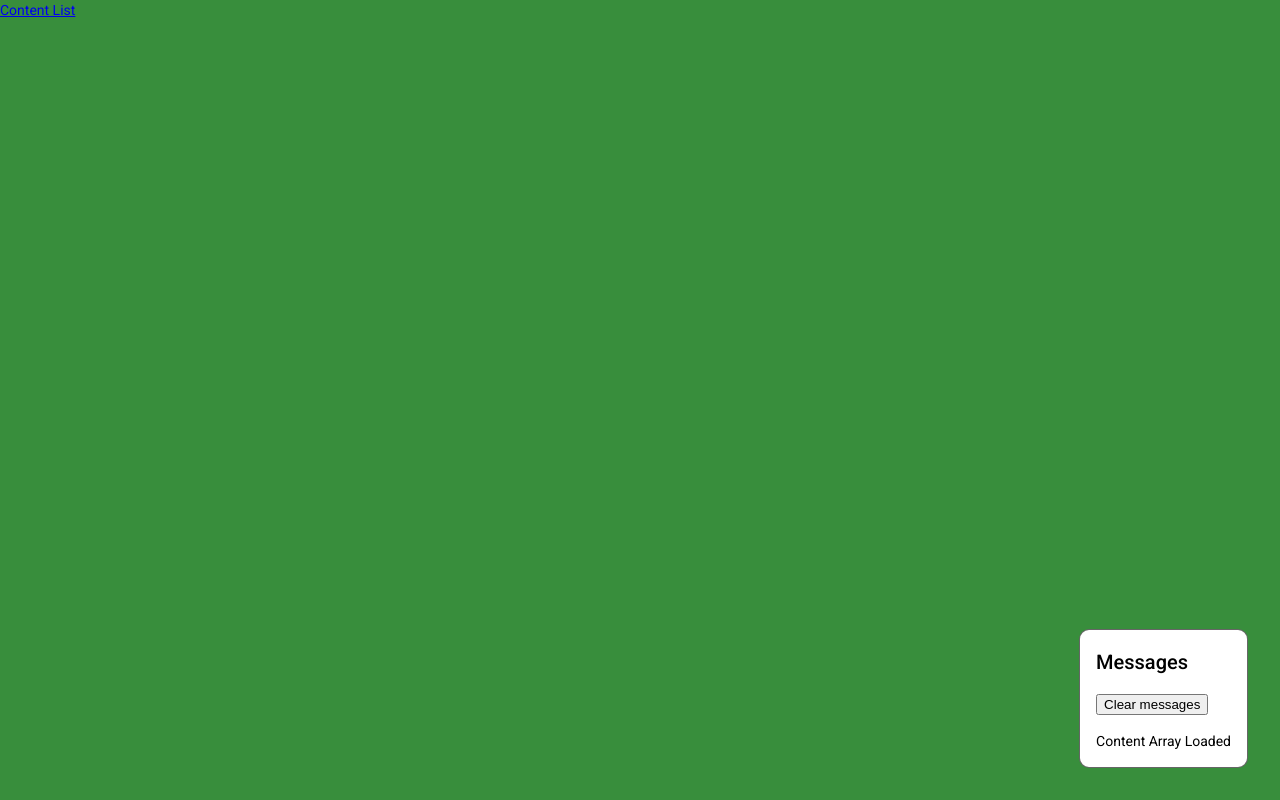
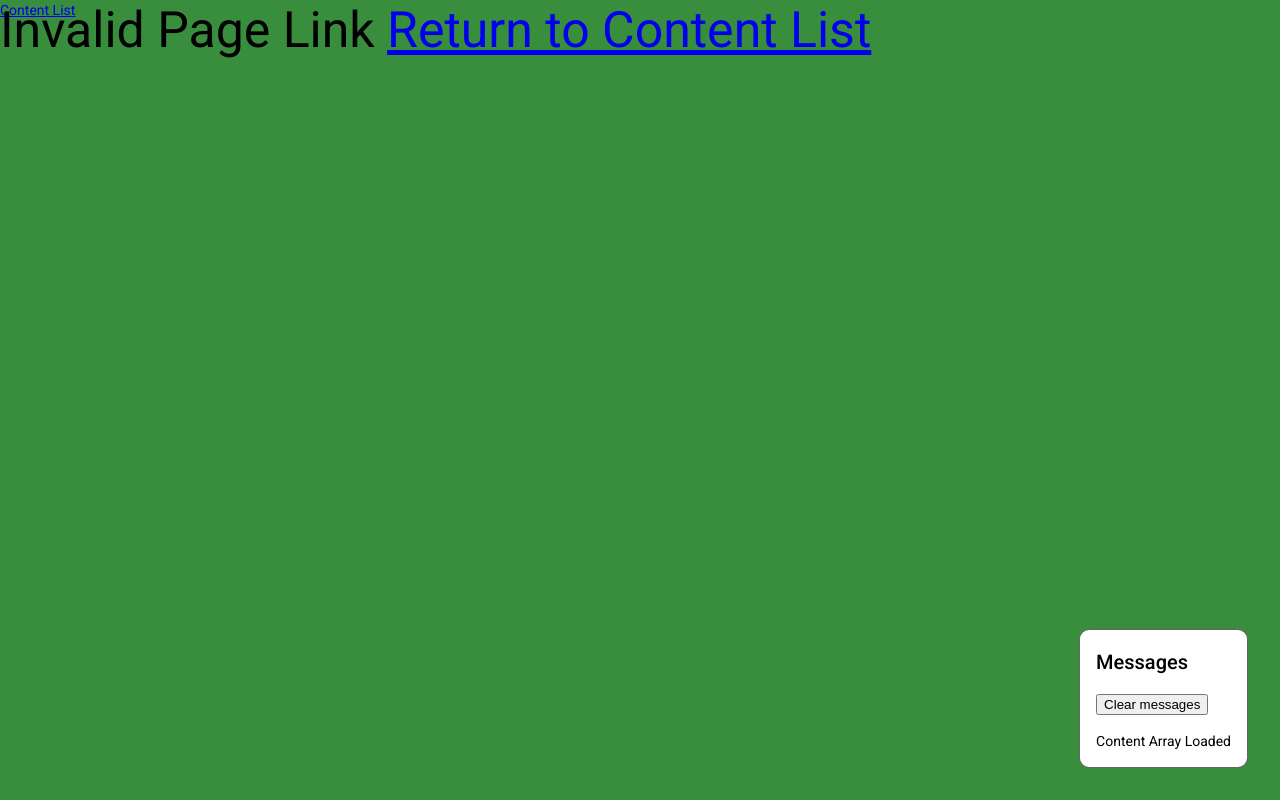
Before and after one commit to ZNguyenLe/N_Le_WEB601Assignments_Games, an Angular app in the folder N_Le_Games/: page / in a window 1280 px wide. Built offline with nearby package versions, Linux system fonts and the light colour scheme; what angular-in-memory-web-api would draw is missing.

Commit message:
completed assignment 9

```diff
--- a/N_Le_Games/src/app/page-not-found/page-not-found.component.html
+++ b/N_Le_Games/src/app/page-not-found/page-not-found.component.html
@@ -1 +1,4 @@
-<p>page-not-found works!</p>
+<div>
+    Invalid Page Link
+    <a routerLink="/content">Return to Content List</a>
+</div>
--- a/N_Le_Games/src/app/page-not-found/page-not-found.component.scss
+++ b/N_Le_Games/src/app/page-not-found/page-not-found.component.scss
@@ -0,0 +1,3 @@
+div {
+    font-size: 50px;
+}
```
Also changed, not shown: N_Le_Games/src/app/app-routing.module.ts (+10 -4 lines).
